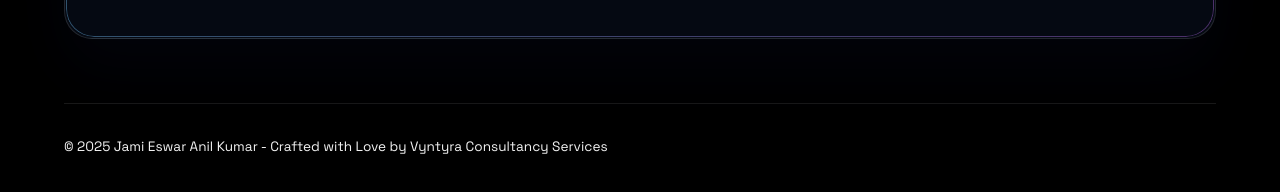
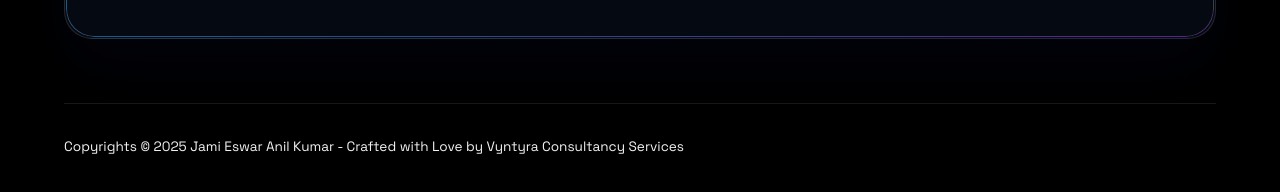
Before and after one commit to JAMIESWARANILKUMAR/MyPortfolio, a plain HTML site: page index.html in a window 1280 px wide. Shown: the part 6117-6309 px from the top of the page. Drawn offline with Linux system fonts and the light colour scheme; animation ran at ten frames a second.

Commit message:
Update index.html

```diff
--- a/index.html
+++ b/index.html
@@ -484,7 +484,7 @@
 
     <footer>
       <div>
-        <p>© 2025 Jami Eswar Anil Kumar - Crafted with Love by Vyntyra Consultancy Services</p>
+        <p>Copyrights © 2025 Jami Eswar Anil Kumar - Crafted with Love by Vyntyra Consultancy Services</p>
       </div>
 
     </footer>
```
